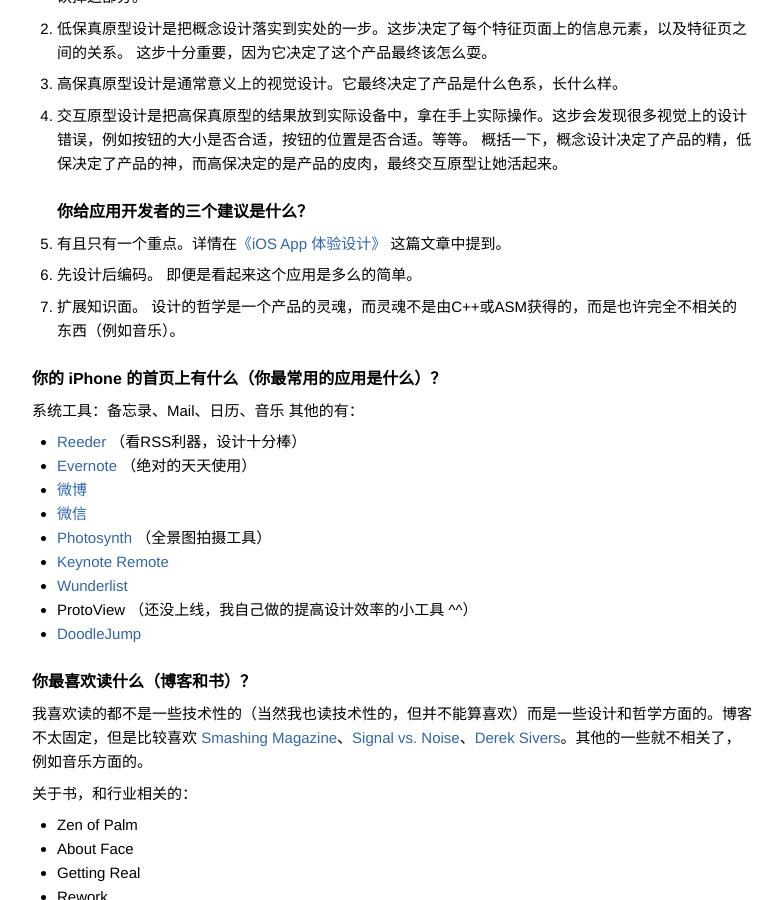
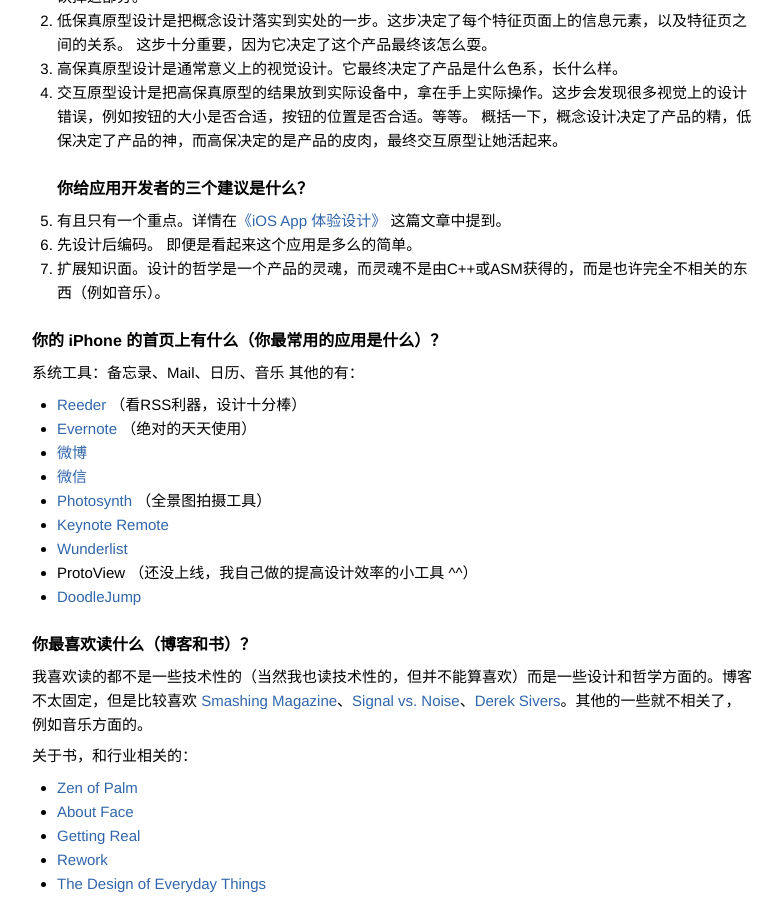
Before and after one commit to guohe/outofbox, a Jekyll site: the page built from _posts/2011-06-19-shawn-mycolorway.markdown, in a window 1280 px wide and 900 px high, scrolled down 1122 px. Shown: the whole window, without its empty margins (128-911 px from the left). Built offline with Jekyll 4.4.1, drawn with Linux system fonts in a browser that asks for light colours; comment, search, counter and statistics services are not loaded; part of the change alters nothing that is shown.

```diff
--- a/_posts/2011-06-19-shawn-mycolorway.markdown
+++ b/_posts/2011-06-19-shawn-mycolorway.markdown
@@ -16,20 +16,17 @@ author-weibo: neozhang
 我们的开发流程分为几个步骤：概念 > 低保真原型设计 > 高保真原型设计 > 交互原型设计 > 编码测试。至于编码和测试，任何一本从0开始学XXX的书都会花很大的篇幅介绍这方面，我就不浪费口舌了。
 
 在我们的流程中，简单地介绍一下：
+
 1. 概念设计首先是个发散的过程，我们会不考虑任何约束（无论是营销、设计还是开发）的情况下设想功能。通常这个阶段的结果就是一个"要你命3000"级的概念（当然，这不是产品）。其次是个收敛过程，我们会选定一个痛点（没错，只选一个），然后把所有的发散聚焦到这个痛点上。若有不能聚焦的部分，就砍掉这部分。
-
 2. 低保真原型设计是把概念设计落实到实处的一步。这步决定了每个特征页面上的信息元素，以及特征页之间的关系。 这步十分重要，因为它决定了这个产品最终该怎么耍。
-
 3. 高保真原型设计是通常意义上的视觉设计。它最终决定了产品是什么色系，长什么样。
-
 4. 交互原型设计是把高保真原型的结果放到实际设备中，拿在手上实际操作。这步会发现很多视觉上的设计错误，例如按钮的大小是否合适，按钮的位置是否合适。等等。
 概括一下，概念设计决定了产品的精，低保决定了产品的神，而高保决定的是产品的皮肉，最终交互原型让她活起来。
 #### 你给应用开发者的三个建议是什么？
+
 1. 有且只有一个重点。详情在[《iOS App 体验设计》](http://blog.mycolorway.com/2011/06/16/ued-for-ios/) 这篇文章中提到。
-
 2. 先设计后编码。 即便是看起来这个应用是多么的简单。
-
-3. 扩展知识面。 设计的哲学是一个产品的灵魂，而灵魂不是由C++或ASM获得的，而是也许完全不相关的东西（例如音乐）。
+3. 扩展知识面。设计的哲学是一个产品的灵魂，而灵魂不是由C++或ASM获得的，而是也许完全不相关的东西（例如音乐）。
 
 #### 你的 iPhone 的首页上有什么（你最常用的应用是什么）？
 系统工具：备忘录、Mail、日历、音乐
@@ -48,11 +45,11 @@ author-weibo: neozhang
 我喜欢读的都不是一些技术性的（当然我也读技术性的，但并不能算喜欢）而是一些设计和哲学方面的。博客不太固定，但是比较喜欢 [Smashing Magazine](http://smashingmagzine.com)、[Signal vs. Noise](http://37signals.com/svn)、[Derek Sivers](http://sivers.org)。其他的一些就不相关了，例如音乐方面的。
 
 关于书，和行业相关的：
-* Zen of Palm
-* About Face
-* Getting Real
-* Rework
-* The Design of Everyday Things
+* [Zen of Palm](http://book.douban.com/subject/3302555/)
+* [About Face](http://www.amazon.com/About-Face-Essentials-Interaction-Design/dp/0470084111)
+* [Getting Real](http://gettingreal.37signals.com/)
+* [Rework](http://37signals.com/rework/)
+* [The Design of Everyday Things](http://www.amazon.com/Design-Everyday-Things-Donald-Norman/dp/0385267746)
 
 不太好把喜欢的书全罗列出来，和彩程设计的其他人比起来，我读书并不太多。
 
```
